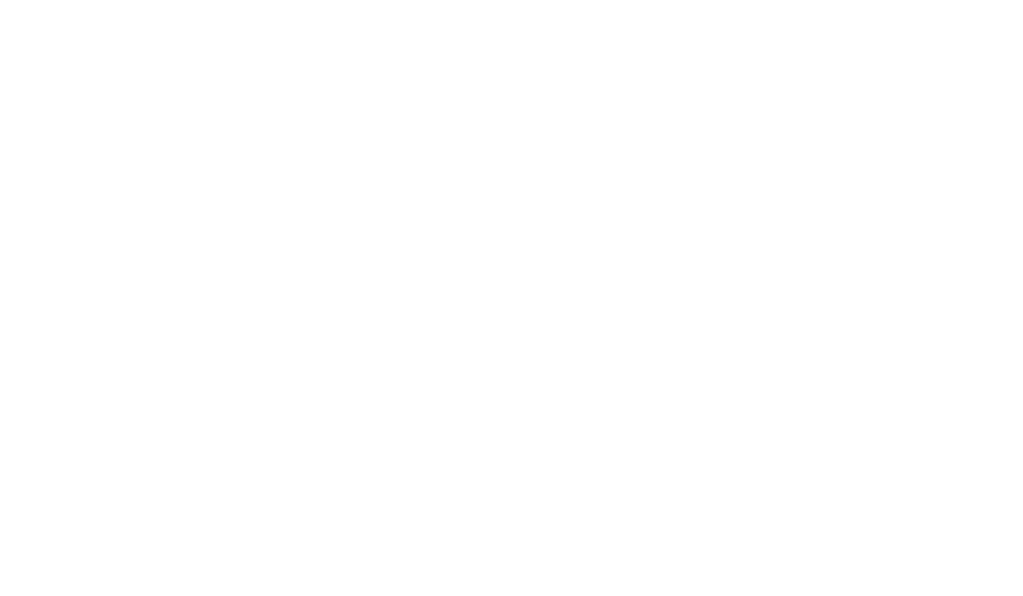
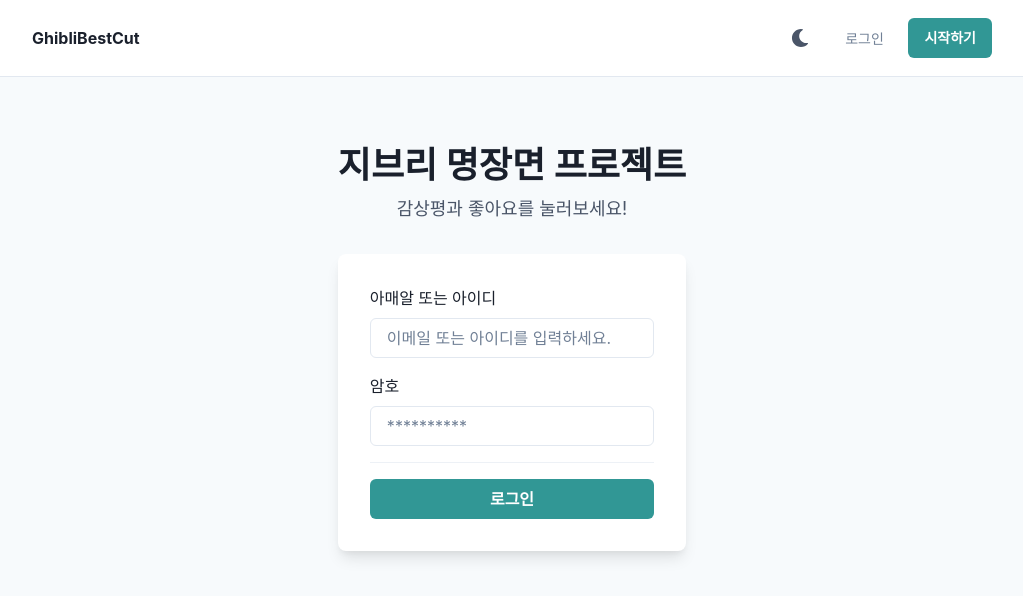
Before and after one commit to tccmd/graphql-book-fullstack-project, a React (Create React App) app in the folder project/web/: page /login in a window 1280 px wide. Before the commit this address had no page. Shown: the top 596 px of the page, without its empty margins (128-1151 px from the left). Built offline with nearby package versions, Linux system fonts and the light colour scheme.

Commit message:
로그인 3 - 웹 로그인 UI, 요청

```diff
--- a/project/web/src/App.tsx
+++ b/project/web/src/App.tsx
@@ -5,6 +5,7 @@
 import Main from './pages/Main';
 import Film from './pages/Film';
 import SignUp from './pages/SignUp';
+import Login from './pages/Login';
 
 const apolloClient = createApolloClient();
 
@@ -17,6 +18,7 @@
             <Route path="/" element={<Main />} />
             <Route path="/film/:filmId" element={<Film />} />
             <Route path="/signup" element={<SignUp />} />
+            <Route path="/login" element={<Login />} />
           </Routes>
         </BrowserRouter>
       </ChakraProvider>
--- /dev/null
+++ b/project/web/src/components/auth/LoginForm.tsx
@@ -0,0 +1,101 @@
+import {
+  Box,
+  Button,
+  Divider,
+  FormControl,
+  FormErrorMessage,
+  FormLabel,
+  Heading,
+  Input,
+  Stack,
+  Text,
+  useColorModeValue,
+} from '@chakra-ui/react';
+import { useForm } from 'react-hook-form';
+import { LoginMutationVariables, useLoginMutation } from '../../generated/graphql';
+import { useNavigate } from 'react-router-dom';
+
+function RealLoginForm(): React.ReactElement {
+  const {
+    register,
+    handleSubmit,
+    formState: { errors },
+    setError,
+  } = useForm<LoginMutationVariables>();
+
+  const navigate = useNavigate();
+  // useLoginMutation() 훅을 실행해 실제 login 뮤테이션을 요청하는 함수와 loading 상태값을 가져온다.
+  const [login, { loading }] = useLoginMutation();
+
+  const onSubmit = async (formData: LoginMutationVariables) => {
+    // login 뮤테이션 함수 실행
+    const { data } = await login({ variables: formData });
+    if (data?.login.errors) {
+      // errors 배열을 순회하며 react-hook-form의 setError 함수를 통해 필드 에러를 규정해준다.
+      data.login.errors.forEach((err) => {
+        // field + err.field 값을 setError 함수의 첫 번째 인자로 사용할 때 발생하는 오류
+        // TypeScript의 문자열 리터럴 타입을 엄격하게 체크하는 특성 때문
+        // useForm<LoginMutationVariables>()를 사용해 setError의 첫 번째 인자에 허용된 값은 "loginInput.emailOrUsername" 또는 "loginInput.password" 타입만 허용되며, 단순한 string 타입은 허용되지 않는다.
+        // setError 인자의 타입을 강제 변환하여 TypeScript에게 허용된 문자열 리터럴 타입으로 알려주는 방식으로 해결
+        const field = `loginInput.${err.field}` as 'loginInput.emailOrUsername' | 'loginInput.password';
+        setError(field, {
+          message: err.message,
+        });
+      });
+    }
+    if (data && data?.login.accessToken) {
+      localStorage.setItem('access_token', data.login.accessToken);
+      navigate('/');
+    }
+  };
+  return (
+    <Box rounded="lg" bg={useColorModeValue('white', 'gray.700')} boxShadow="lg" p={8}>
+      <Stack as="form" spacing={4} onSubmit={handleSubmit(onSubmit)}>
+        <FormControl isInvalid={!!errors.loginInput?.emailOrUsername}>
+          <FormLabel>아매알 또는 아이디</FormLabel>
+          <Input
+            type="emailOrUsername"
+            placeholder="이메일 또는 아이디를 입력하세요."
+            {...register('loginInput.emailOrUsername', { required: '이메일 또는 아이디를 입력해주세요.' })}
+          />
+          <FormErrorMessage>
+            {errors.loginInput?.emailOrUsername && errors.loginInput.emailOrUsername.message}
+          </FormErrorMessage>
+        </FormControl>
+
+        <FormControl isInvalid={!!errors.loginInput?.password}>
+          <FormLabel>암호</FormLabel>
+          <Input
+            type="password"
+            placeholder="**********"
+            {...register('loginInput.password', { required: '암호를 입력해주세요.' })}
+          />
+          <FormErrorMessage>{errors.loginInput?.password && errors.loginInput.password.message}</FormErrorMessage>
+        </FormControl>
+
+        <Divider />
+
+        <Button colorScheme="teal" type="submit" isLoading={loading}>
+          로그인
+        </Button>
+      </Stack>
+    </Box>
+  );
+}
+
+function LoginForm(): React.ReactElement {
+  return (
+    <Stack spacing={8} mx="auto" maxW="lg" py={12} px={6}>
+      <Stack align="center">
+        <Heading fontSize="4xl">지브리 명장면 프로젝트</Heading>
+        <Text fontSize="lg" color="gray.600">
+          감상평과 좋아요를 눌러보세요!
+        </Text>
+      </Stack>
+
+      <RealLoginForm />
+    </Stack>
+  );
+}
+
+export default LoginForm;
--- a/project/web/src/components/auth/SignUpForm.tsx
+++ b/project/web/src/components/auth/SignUpForm.tsx
@@ -99,7 +99,7 @@
       </FormControl>
 
       <Divider />
-      <Button color="teal" type="submit" isLoading={loading}>
+      <Button colorScheme="teal" type="submit" isLoading={loading}>
         계정 생성
       </Button>
     </Stack>
--- a/project/web/src/generated/graphql.tsx
+++ b/project/web/src/generated/graphql.tsx
@@ -35,6 +35,13 @@
   name: Scalars['String']['output'];
 };
 
+/** 필드 에러 타입 */
+export type FieldError = {
+  __typename?: 'FieldError';
+  field: Scalars['String']['output'];
+  message: Scalars['String']['output'];
+};
+
 export type Film = {
   __typename?: 'Film';
   /** 영화 줄거리 및 설명 */
@@ -58,9 +65,29 @@
   title: Scalars['String']['output'];
 };
 
+/** 로그인 인풋 데이터 */
+export type LoginInput = {
+  emailOrUsername: Scalars['String']['input'];
+  password: Scalars['String']['input'];
+};
+
+/** 로그인 반환 데이터 */
+export type LoginResponse = {
+  __typename?: 'LoginResponse';
+  accessToken?: Maybe<Scalars['String']['output']>;
+  errors?: Maybe<Array<FieldError>>;
+  user?: Maybe<User>;
+};
+
 export type Mutation = {
   __typename?: 'Mutation';
+  login: LoginResponse;
   signUp: User;
+};
+
+
+export type MutationLoginArgs = {
+  loginInput: LoginInput;
 };
 
 
@@ -122,6 +149,13 @@
   username: Scalars['String']['output'];
 };
 
+export type LoginMutationVariables = Exact<{
+  loginInput: LoginInput;
+}>;
+
+
+export type LoginMutation = { __typename?: 'Mutation', login: { __typename?: 'LoginResponse', accessToken?: string | null, errors?: Array<{ __typename?: 'FieldError', field: string, message: string }> | null, user?: { __typename?: 'User', id: number, username: string, email: string } | null } };
+
 export type SignUpMutationVariables = Exact<{
   signUpInput: SignUpInput;
 }>;
@@ -159,6 +193,48 @@
 export type FilmsQuery = { __typename?: 'Query', films: { __typename?: 'PaginatedFilms', cursor?: number | null, films: Array<{ __typename?: 'Film', id: number, title: string, subtitle?: string | null, runningTime: number, release: string, posterImg: string, director: { __typename?: 'Director', name: string } }> } };
 
 
+export const LoginDocument = gql`
+    mutation login($loginInput: LoginInput!) {
+  login(loginInput: $loginInput) {
+    errors {
+      field
+      message
+    }
+    user {
+      id
+      username
+      email
+    }
+    accessToken
+  }
+}
+    `;
+export type LoginMutationFn = Apollo.MutationFunction<LoginMutation, LoginMutationVariables>;
+
+/**
+ * __useLoginMutation__
+ *
+ * To run a mutation, you first call `useLoginMutation` within a React component and pass it any options that fit your needs.
+ * When your component renders, `useLoginMutation` returns a tuple that includes:
+ * - A mutate function that you can call at any time to execute the mutation
+ * - An object with fields that represent the current status of the mutation's execution
+ *
+ * @param baseOptions options that will be passed into the mutation, supported options are listed on: https://www.apollographql.com/docs/react/api/react-hooks/#options-2;
+ *
+ * @example
+ * const [loginMutation, { data, loading, error }] = useLoginMutation({
+ *   variables: {
+ *      loginInput: // value for 'loginInput'
+ *   },
+ * });
+ */
+export function useLoginMutation(baseOptions?: Apollo.MutationHookOptions<LoginMutation, LoginMutationVariables>) {
+        const options = {...defaultOptions, ...baseOptions}
+        return Apollo.useMutation<LoginMutation, LoginMutationVariables>(LoginDocument, options);
+      }
+export type LoginMutationHookResult = ReturnType<typeof useLoginMutation>;
+export type LoginMutationResult = Apollo.MutationResult<LoginMutation>;
+export type LoginMutationOptions = Apollo.BaseMutationOptions<LoginMutation, LoginMutationVariables>;
 export const SignUpDocument = gql`
     mutation signUp($signUpInput: SignUpInput!) {
   signUp(signUpInput: $signUpInput) {
--- /dev/null
+++ b/project/web/src/pages/Login.tsx
@@ -0,0 +1,17 @@
+import { Box, Flex, useColorModeValue } from '@chakra-ui/react';
+import CommonLayout from '../components/CommonLayout';
+import LoginForm from '../components/auth/LoginForm';
+
+function Login(): React.ReactElement {
+  return (
+    <Box bg={useColorModeValue('gray.50', 'gray.800')}>
+      <CommonLayout>
+        <Flex align="center" justify="center">
+          <LoginForm />
+        </Flex>
+      </CommonLayout>
+    </Box>
+  );
+}
+
+export default Login;
```
